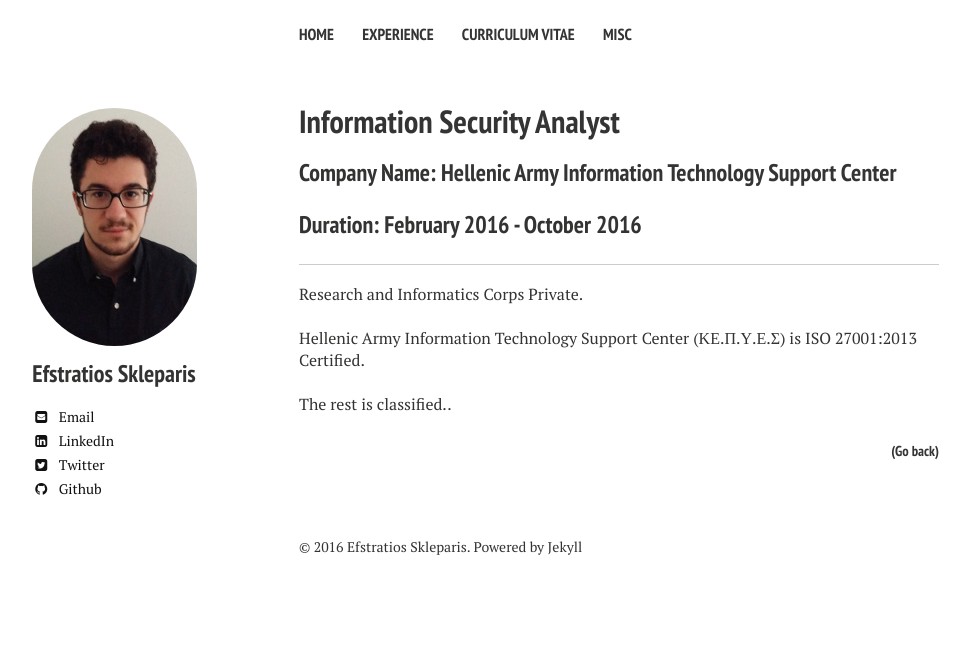
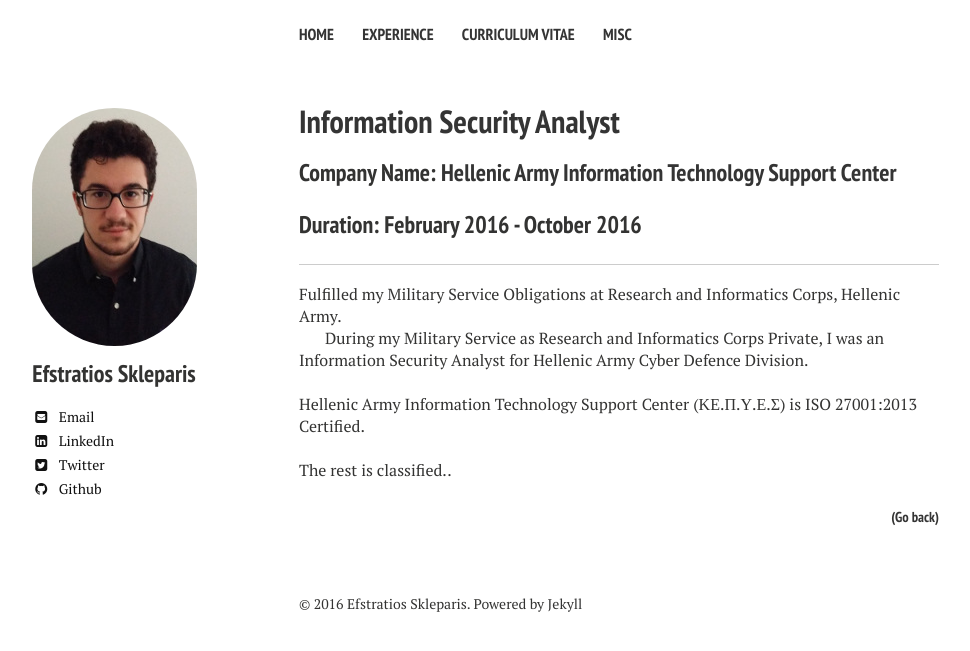
Before and after one commit to efstratios/efstratios.github.io, a Jekyll site: the page built from _posts/2016-01-18-greek_army.md, in a window 1280 px wide. Shown: the top 651 px of the page, without its empty margins (21-991 px from the left). Built offline with Jekyll 4.4.1, drawn with Linux system fonts in a browser that asks for light colours; nearby versions of some CDN libraries.

Commit message:
updated job description

```diff
--- a/_posts/2016-01-18-greek_army.md
+++ b/_posts/2016-01-18-greek_army.md
@@ -1,7 +1,7 @@
 ---
 layout: post
 title: "Information Security Analyst"
-excerpt: "Fulfilling my military service obligations at Hellenic Army Cyber Defence Department"
+excerpt: "Fulfilled my Military Service Obligations at Hellenic Army Cyber Defence Department"
 tags: [sample post, code, highlighting]
 end_date: 2016-10-18
 share: true
@@ -12,7 +12,9 @@ share: true
 ### Duration: February 2016 - October 2016
 
 ---
-Research and Informatics Corps Private.
+Fulfilled my Military Service Obligations at Research and Informatics Corps, Hellenic Army.
+
+During my Military Service as Research and Informatics Corps Private, I was an Information Security Analyst for Hellenic Army Cyber Defence Division.
 
 <br/>
 Hellenic Army Information Technology Support Center (ΚΕ.Π.Υ.Ε.Σ) is ISO 27001:2013 Certified.
```
